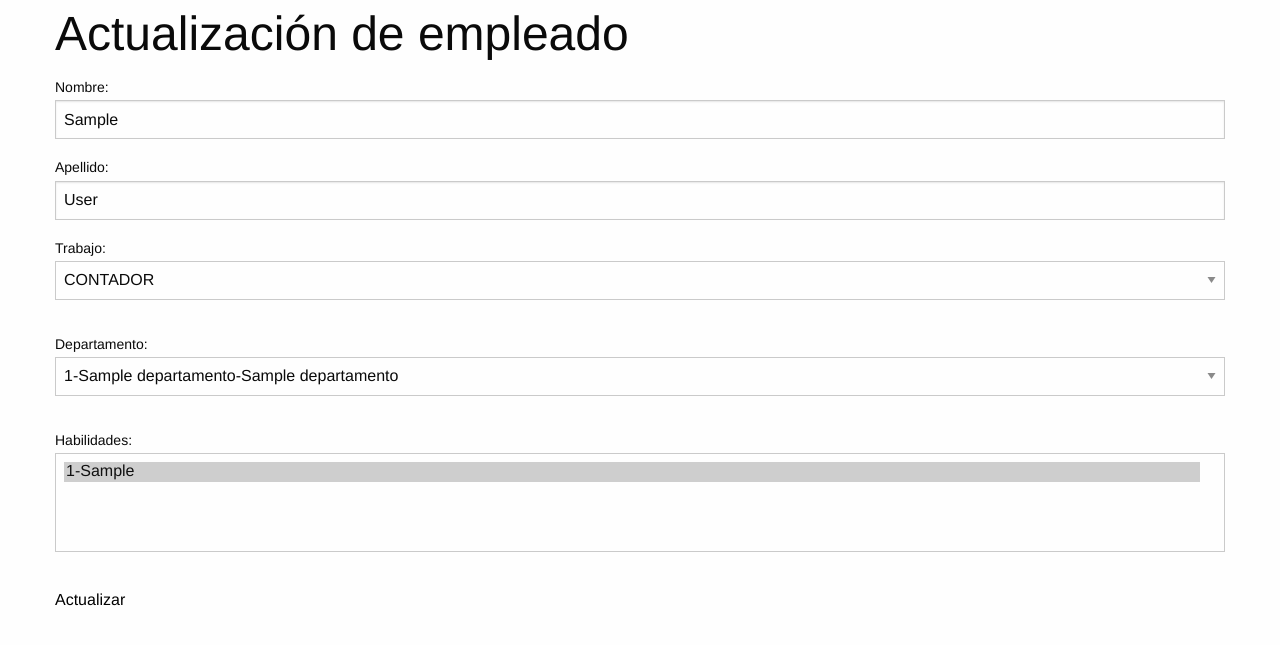
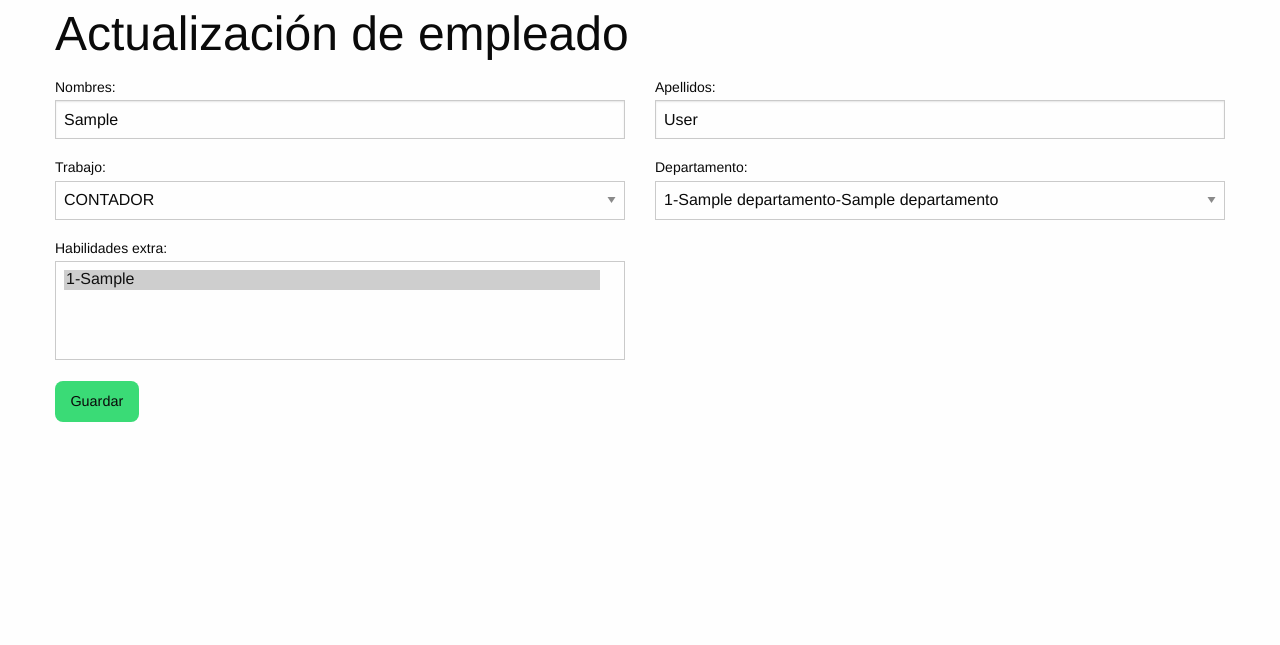
Before and after one commit to rauljr87/practica-empleado, a Django app: page /update_empleado/1/ in a window 1280 px wide. Shown: the part 55-700 px from the top of the page. Run offline with Django 4.2, Linux system fonts and the light colour scheme; tables that the repository leaves empty hold one stand-in row (values such as "Sample post"); some libraries are stand-ins or nearby versions.

Commit message:
style template update_empleado.html

```diff
--- a/templates/persona/update_empleado.html
+++ b/templates/persona/update_empleado.html
@@ -26,14 +26,39 @@
             <h1 class="cell">Actualización de empleado</h1>
 
             <div class="cell">
-                <form method="POST">
+                <form class="grid-x grid-margin-x" method="POST">
 
                     <!-- llave de seguridad para negociación http -->
                     {% csrf_token %}
 
-                    {{ form.as_p }}
-
-                    <button type="submit">Actualizar</button>
+                    <div class="cell large-6">
+                        <label>Nombres:
+                            {{ form.first_name }}
+                        </label>
+                    </div>
+                    <div class="cell large-6">
+                        <label>Apellidos:
+                            {{ form.last_name }}
+                        </label>
+                    </div>
+                    <div class="cell large-6">
+                        <label>Trabajo:
+                            {{ form.job }}
+                        </label>
+                    </div>
+                    <div class="cell large-6">
+                        <label>Departamento:
+                            {{ form.departamento }}
+                        </label>
+                    </div>
+                    <div class="cell large-6">
+                        <label>Habilidades extra:
+                            {{ form.habilidades }}
+                        </label>
+                    </div>
+                    <div class="cell">
+                        <button type="submit" class="submit success button" style="border-radius: 8px">Guardar</button>
+                    </div>
                 </form>
             </div>
 
```
